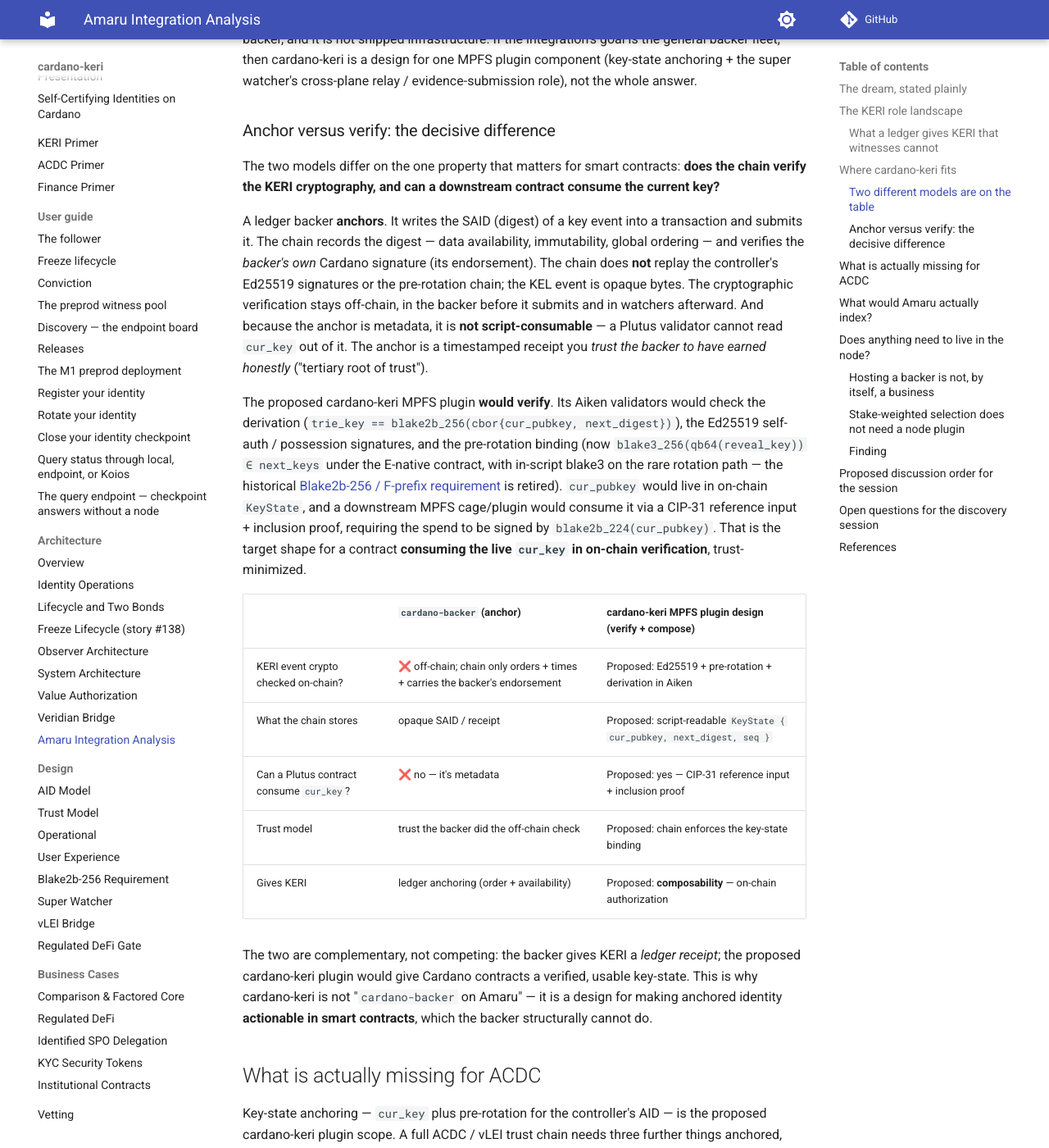
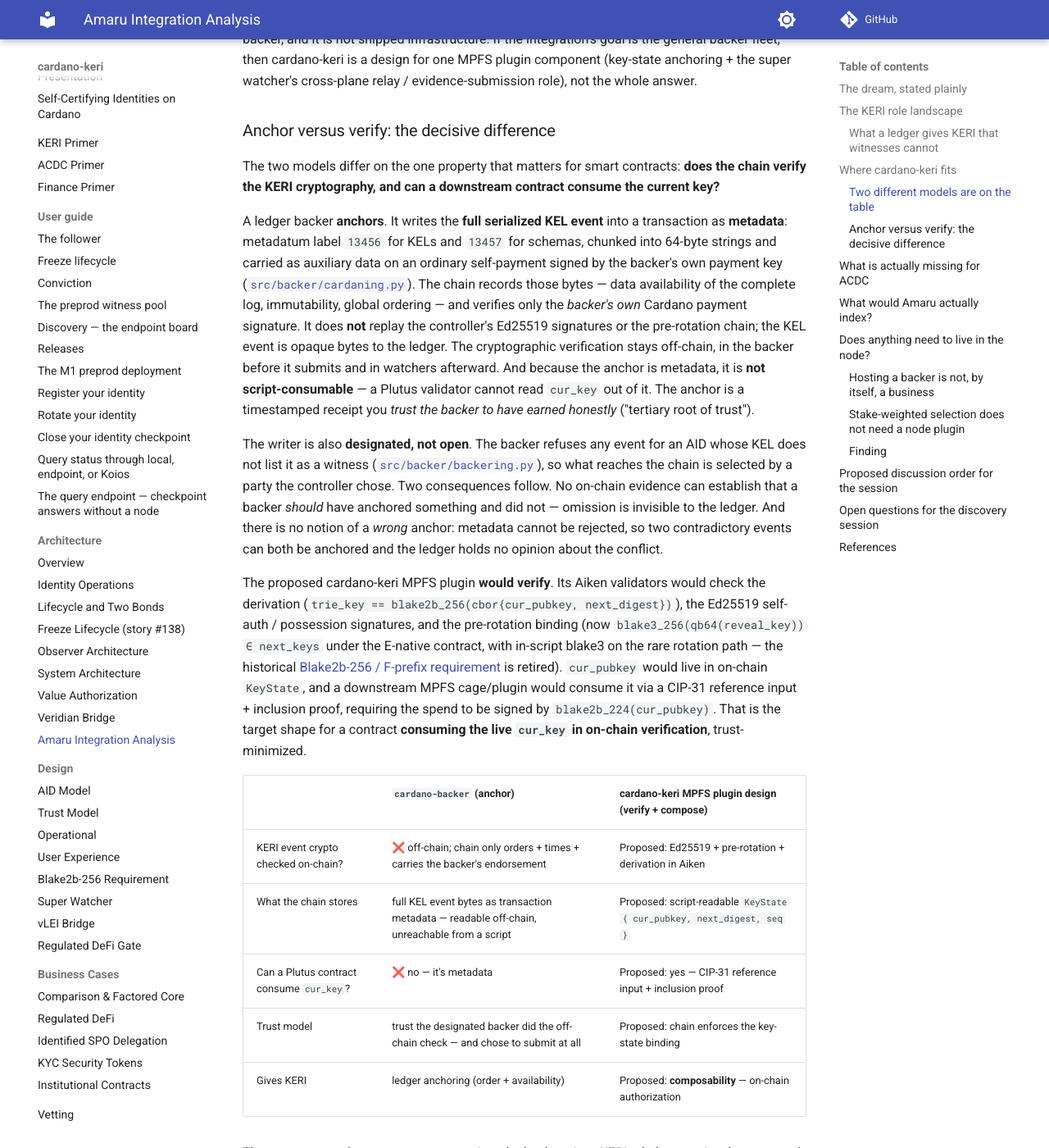
Before and after one commit to lambdasistemi/cardano-keri, an MkDocs documentation site: the page built from docs/architecture/amaru-integration.md, in a window 1280 px wide and 1400 px high, scrolled down 2944 px. Shown: the whole window at 82% size. Built offline with MkDocs 1.6.1 and Material for MkDocs 9.7.7, drawn with Linux system fonts in a browser that asks for light colours; comment, search, counter and statistics services are not loaded.

Commit message:
docs(architecture): correct how cardano-backer anchors
It writes the full serialized KEL event as transaction metadata
(labels 13456/13457, 64-byte chunks), not a SAID digest. Add the
designated-writer property: a backer only serves AIDs whose KEL lists
it, so omission is invisible on-chain and contradictory events can both
be anchored. Verified against the backer sources, now linked.

```diff
--- a/docs/architecture/amaru-integration.md
+++ b/docs/architecture/amaru-integration.md
@@ -120,16 +120,30 @@
 **does the chain verify the KERI cryptography, and can a downstream contract
 consume the current key?**
 
-A ledger backer **anchors**. It writes the SAID (digest) of a key event into a
-transaction and submits it. The chain records the digest — data availability,
-immutability, global ordering — and verifies the *backer's own* Cardano
-signature (its endorsement). The chain does **not** replay the controller's
-Ed25519 signatures or the pre-rotation chain; the KEL event is opaque bytes.
-The cryptographic verification stays off-chain, in the backer before it submits
+A ledger backer **anchors**. It writes the **full serialized KEL event** into a
+transaction as **metadata**: metadatum label `13456` for KELs and `13457` for
+schemas, chunked into 64-byte strings and carried as auxiliary data on an
+ordinary self-payment signed by the backer's own payment key
+([`src/backer/cardaning.py`](https://github.com/cardano-foundation/cardano-backer/blob/main/src/backer/cardaning.py)).
+The chain records those bytes — data availability of the complete log,
+immutability, global ordering — and verifies only the *backer's own* Cardano
+payment signature. It does **not** replay the controller's Ed25519 signatures
+or the pre-rotation chain; the KEL event is opaque bytes to the ledger. The
+cryptographic verification stays off-chain, in the backer before it submits
 and in watchers afterward. And because the anchor is metadata, it is **not
 script-consumable** — a Plutus validator cannot read `cur_key` out of it. The
 anchor is a timestamped receipt you *trust the backer to have earned honestly*
 ("tertiary root of trust").
+
+The writer is also **designated, not open**. The backer refuses any event for
+an AID whose KEL does not list it as a witness
+([`src/backer/backering.py`](https://github.com/cardano-foundation/cardano-backer/blob/main/src/backer/backering.py)),
+so what reaches the chain is selected by a party the controller chose. Two
+consequences follow. No on-chain evidence can establish that a backer *should*
+have anchored something and did not — omission is invisible to the ledger. And
+there is no notion of a *wrong* anchor: metadata cannot be rejected, so two
+contradictory events can both be anchored and the ledger holds no opinion about
+the conflict.
 
 The proposed cardano-keri MPFS plugin **would verify**. Its Aiken validators
 would check the derivation (`trie_key == blake2b_256(cbor{cur_pubkey,
@@ -148,9 +162,9 @@
 | | `cardano-backer` (anchor) | cardano-keri MPFS plugin design (verify + compose) |
 |---|---|---|
 | KERI event crypto checked on-chain? | ❌ off-chain; chain only orders + times + carries the backer's endorsement | Proposed: Ed25519 + pre-rotation + derivation in Aiken |
-| What the chain stores | opaque SAID / receipt | Proposed: script-readable `KeyState { cur_pubkey, next_digest, seq }` |
+| What the chain stores | full KEL event bytes as transaction metadata — readable off-chain, unreachable from a script | Proposed: script-readable `KeyState { cur_pubkey, next_digest, seq }` |
 | Can a Plutus contract consume `cur_key`? | ❌ no — it's metadata | Proposed: yes — CIP-31 reference input + inclusion proof |
-| Trust model | trust the backer did the off-chain check | Proposed: chain enforces the key-state binding |
+| Trust model | trust the designated backer did the off-chain check — and chose to submit at all | Proposed: chain enforces the key-state binding |
 | Gives KERI | ledger anchoring (order + availability) | Proposed: **composability** — on-chain authorization |
 
 The two are complementary, not competing: the backer gives KERI a *ledger
```
